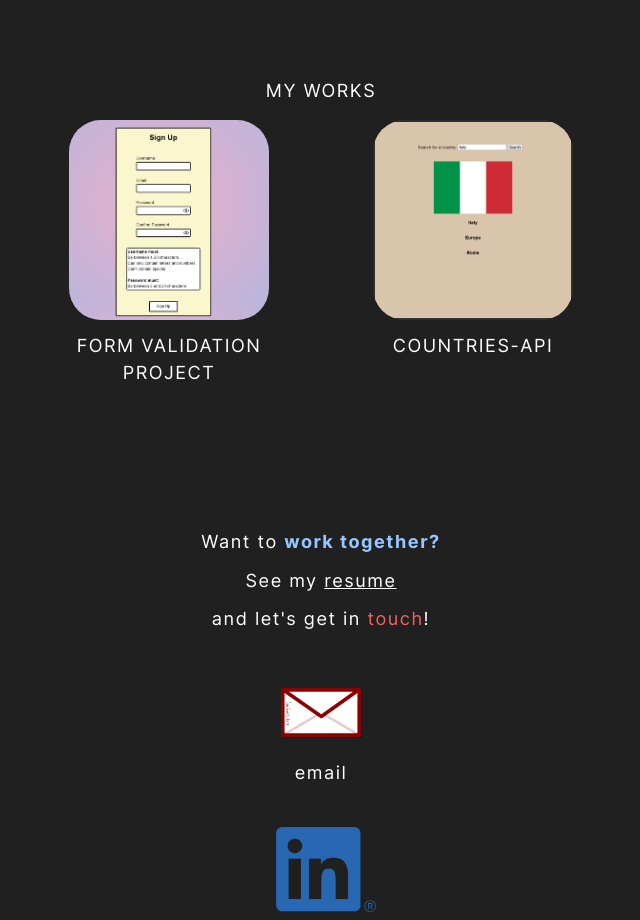
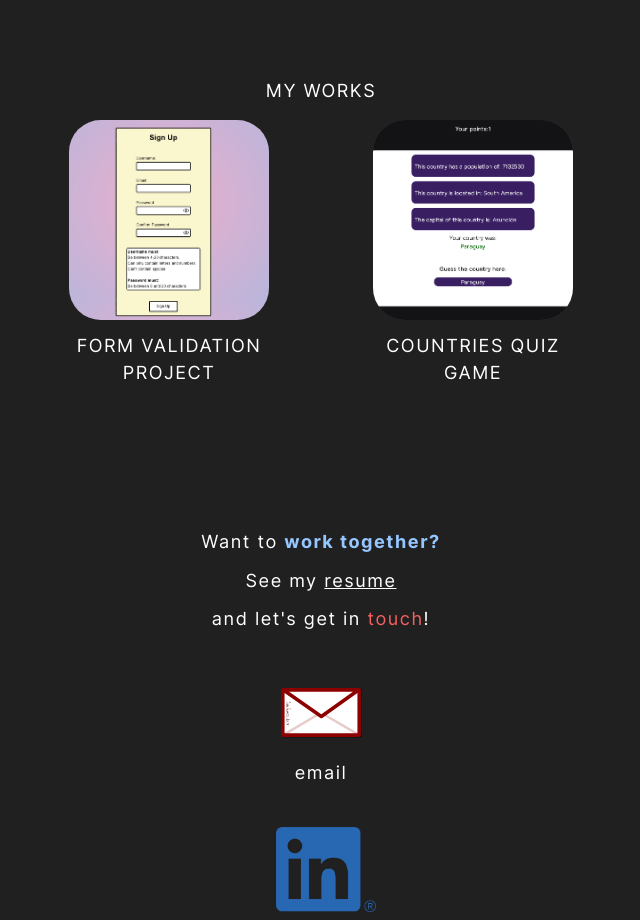
Before and after one commit to Peter-dot-P/PeterPiv.github.io, a plain HTML site: page index.html in a window 1280 px wide. Shown: the part 2120-3040 px from the top of the page, without its empty margins (319-959 px from the left). Drawn offline with nearby package versions, Linux system fonts and the light colour scheme.

Commit message:
changed to countries quiz game in My works section

```diff
--- a/index.html
+++ b/index.html
@@ -126,11 +126,11 @@
             <p class="work__title hun dontshow">űrlap validációs projekt</p>
           </div>
           <div class="work__item">
-            <a href="https://peterpiv.github.io/countries-API/">
-              <img src="pics/countries API.png" alt="">
+            <a href="https://peterpiv.github.io/country-guessing-game/">
+              <img src="pics/Counties quiz.png" alt="">
             </a>
-            <p class="work__title eng">countries-API</p>
-            <p class="work__title hun dontshow">országok API</p>
+            <p class="work__title eng">countries quiz game</p>
+            <p class="work__title hun dontshow">országok quiz játék</p>
           </div>
         </div>
       </section>
```
Also changed, not shown: pics/Counties quiz.png (added).
